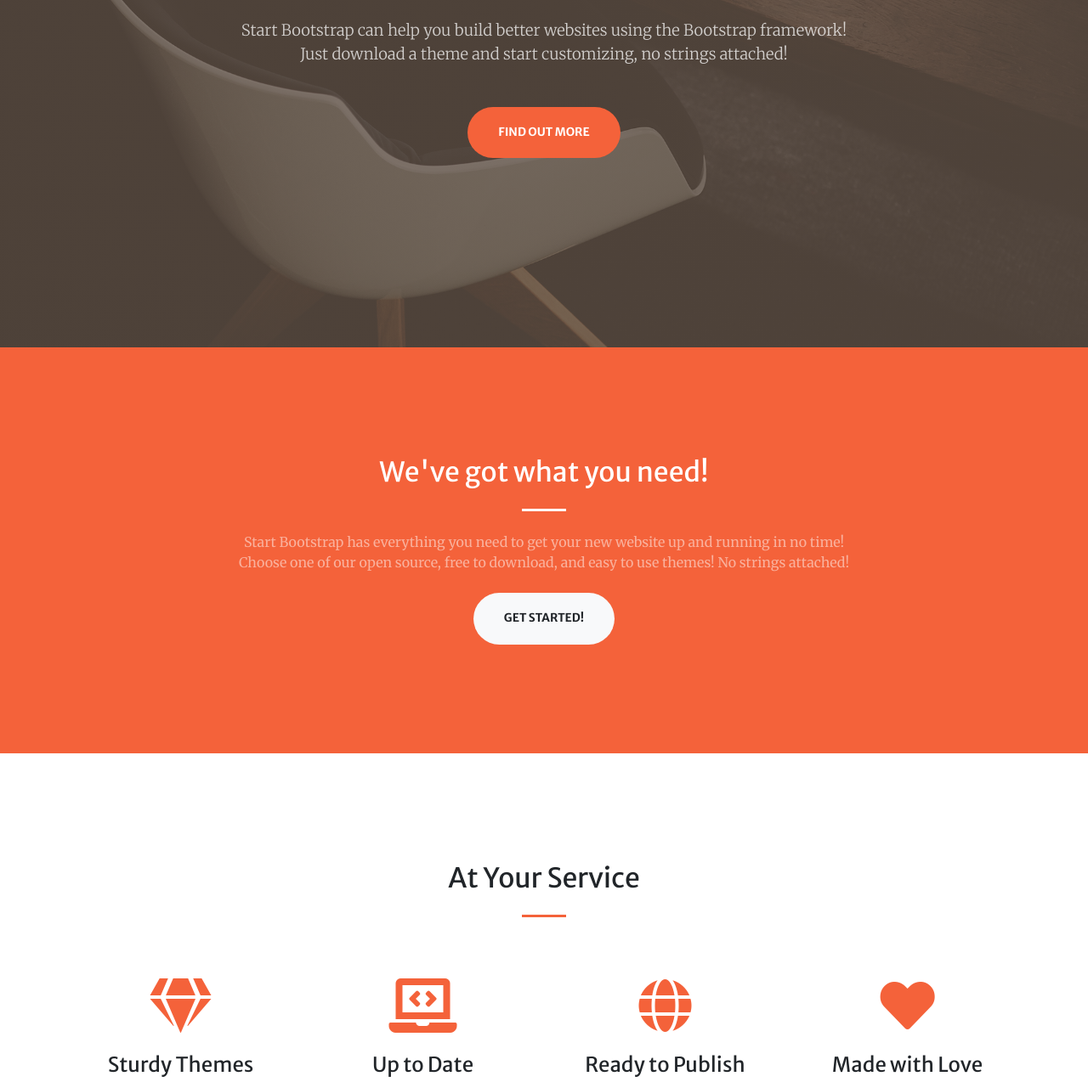
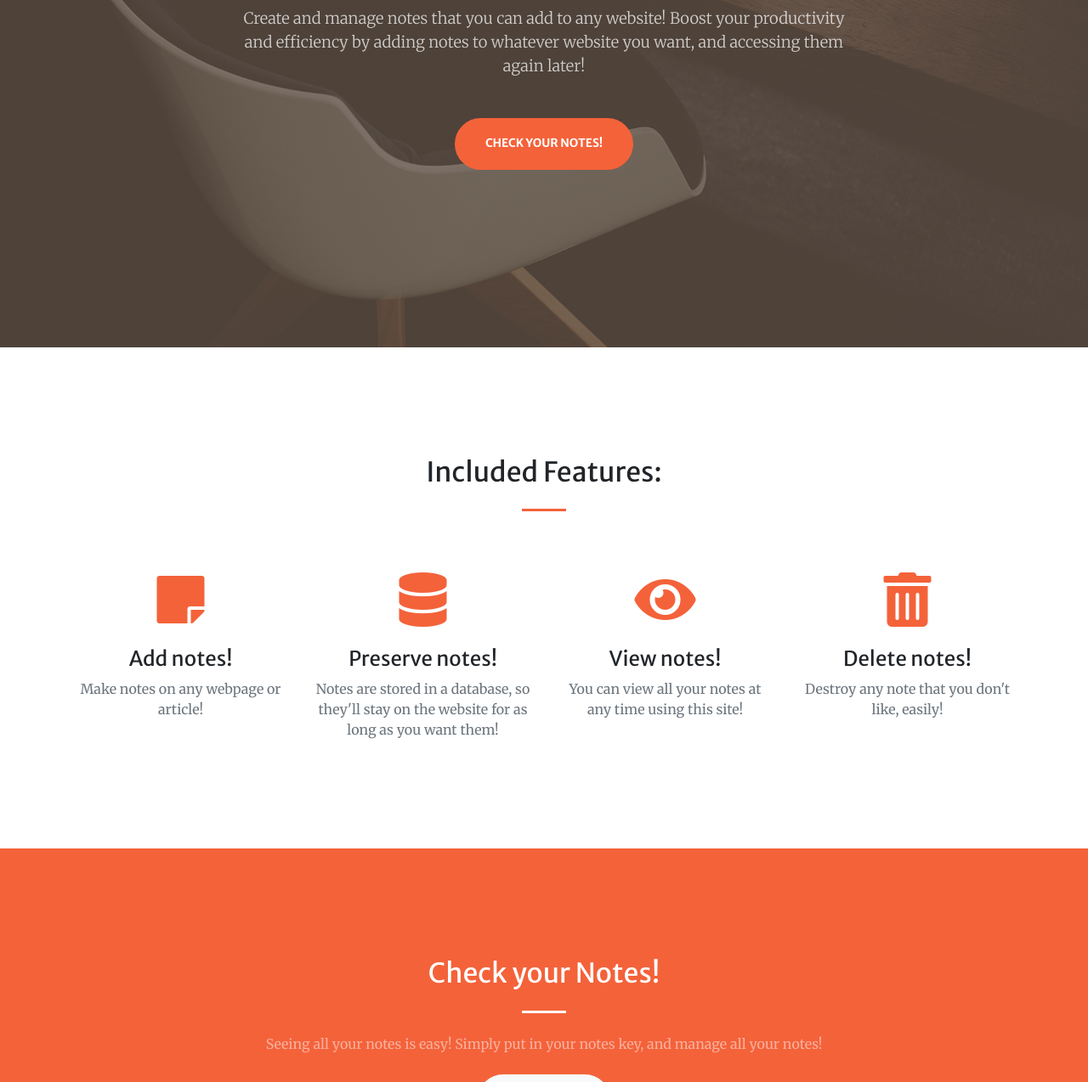
Before and after one commit to beepboop271/mhacks-12, a website with bundled scripts: page HTML Template/index.html in a window 1280 px wide. Shown: the part 391-1665 px from the top of the page at 85% size. Built offline with nearby package versions, Linux system fonts and the light colour scheme.

Commit message:
made index.html more like our stuff

```diff
--- a/HTML Template/index.html
+++ b/HTML Template/index.html
@@ -2,13 +2,12 @@
 <html lang="en">
 
 <head>
-
   <meta charset="utf-8">
   <meta name="viewport" content="width=device-width, initial-scale=1, shrink-to-fit=no">
   <meta name="description" content="">
   <meta name="author" content="">
 
-  <title>Creative - Start Bootstrap Theme</title>
+  <title>MHacks12</title>
 
   <!-- Font Awesome Icons -->
   <link href="vendor/fontawesome-free/css/all.min.css" rel="stylesheet" type="text/css">
@@ -22,7 +21,6 @@
 
   <!-- Theme CSS - Includes Bootstrap -->
   <link href="css/creative.min.css" rel="stylesheet">
-
 </head>
 
 <body id="page-top">
@@ -30,30 +28,33 @@
   <!-- Navigation -->
   <nav class="navbar navbar-expand-lg navbar-light fixed-top py-3" id="mainNav">
     <div class="container">
-      <a class="navbar-brand js-scroll-trigger" href="#page-top">Start Bootstrap</a>
+      <a class="navbar-brand js-scroll-trigger" href="#page-top">MHacks12</a>
       <button class="navbar-toggler navbar-toggler-right" type="button" data-toggle="collapse" data-target="#navbarResponsive" aria-controls="navbarResponsive" aria-expanded="false" aria-label="Toggle navigation">
         <span class="navbar-toggler-icon"></span>
       </button>
       <div class="collapse navbar-collapse" id="navbarResponsive">
         <ul class="navbar-nav ml-auto my-2 my-lg-0">
           <li class="nav-item">
-            <a class="nav-link js-scroll-trigger" href="#about">About</a>
+            <a class="nav-link js-scroll-trigger" href="#info">Info</a>
           </li>
           <li class="nav-item">
-            <a class="nav-link js-scroll-trigger" href="#services">Services</a>
+            <a class="nav-link js-scroll-trigger" href="#notes">Check Notes</a>
           </li>
           <li class="nav-item">
-            <a class="nav-link js-scroll-trigger" href="#portfolio">Portfolio</a>
+            <a class="nav-link js-scroll-trigger" href="#get">Get The App!</a>
           </li>
+          <!--
           <li class="nav-item">
             <a class="nav-link js-scroll-trigger" href="#contact">Contact</a>
           </li>
+          -->
         </ul>
       </div>
     </div>
   </nav>
 
-  <!-- Masthead -->
+  <!-- Info Section, also masthead-->
+  <section id="info">
     <header class="masthead">
       <div class="container h-100">
         <div class="row h-100 align-items-center justify-content-center text-center">
@@ -62,66 +63,80 @@
             <hr class="divider my-4">
           </div>
           <div class="col-lg-8 align-self-baseline">
-          <p class="text-white-75 font-weight-light mb-5">Start Bootstrap can help you build better websites using the Bootstrap framework! Just download a theme and start customizing, no strings attached!</p>
-          <a class="btn btn-primary btn-xl js-scroll-trigger" href="#about">Find Out More</a>
+            <p class="text-white-75 font-weight-light mb-5">Create and manage notes that you can add to any website! Boost your productivity and efficiency by adding notes to whatever website you want, and accessing them again later!</p>
+            <a class="btn btn-primary btn-xl js-scroll-trigger" href="#notes">Check your notes!</a>
           </div>
         </div>
       </div>
     </header>
-
-  <!-- About Section -->
-  <section class="page-section bg-primary" id="about">
-    <div class="container">
-      <div class="row justify-content-center">
-        <div class="col-lg-8 text-center">
-          <h2 class="text-white mt-0">We've got what you need!</h2>
-          <hr class="divider light my-4">
-          <p class="text-white-50 mb-4">Start Bootstrap has everything you need to get your new website up and running in no time! Choose one of our open source, free to download, and easy to use themes! No strings attached!</p>
-          <a class="btn btn-light btn-xl js-scroll-trigger" href="#services">Get Started!</a>
-        </div>
-      </div>
-    </div>
   </section>
 
-  <!-- Services Section -->
-  <section class="page-section" id="services">
+  <!-- Features Section-->
+  <section class="page-section" id="features">
     <div class="container">
-      <h2 class="text-center mt-0">At Your Service</h2>
+      <h2 class="text-center mt-0">Included Features:</h2>
       <hr class="divider my-4">
       <div class="row">
         <div class="col-lg-3 col-md-6 text-center">
           <div class="mt-5">
-            <i class="fas fa-4x fa-gem text-primary mb-4"></i>
-            <h3 class="h4 mb-2">Sturdy Themes</h3>
-            <p class="text-muted mb-0">Our themes are updated regularly to keep them bug free!</p>
+            <i class="fas fa-4x fa-sticky-note text-primary mb-4"></i>
+            <h3 class="h4 mb-2">Add notes!</h3>
+            <p class="text-muted mb-0">Make notes on any webpage or article!</p>
           </div>
         </div>
         <div class="col-lg-3 col-md-6 text-center">
           <div class="mt-5">
-            <i class="fas fa-4x fa-laptop-code text-primary mb-4"></i>
-            <h3 class="h4 mb-2">Up to Date</h3>
-            <p class="text-muted mb-0">All dependencies are kept current to keep things fresh.</p>
+            <i class="fas fa-4x fa-database text-primary mb-4"></i>
+            <h3 class="h4 mb-2">Preserve notes!</h3>
+            <p class="text-muted mb-0">Notes are stored in a database, so they'll stay on the website for as long as you want them!</p>
           </div>
         </div>
         <div class="col-lg-3 col-md-6 text-center">
           <div class="mt-5">
-            <i class="fas fa-4x fa-globe text-primary mb-4"></i>
-            <h3 class="h4 mb-2">Ready to Publish</h3>
-            <p class="text-muted mb-0">You can use this design as is, or you can make changes!</p>
+            <i class="fas fa-4x fa-eye text-primary mb-4"></i>
+            <h3 class="h4 mb-2">View notes!</h3>
+            <p class="text-muted mb-0">You can view all your notes at any time using this site!</p>
           </div>
         </div>
         <div class="col-lg-3 col-md-6 text-center">
           <div class="mt-5">
-            <i class="fas fa-4x fa-heart text-primary mb-4"></i>
-            <h3 class="h4 mb-2">Made with Love</h3>
-            <p class="text-muted mb-0">Is it really open source if it's not made with love?</p>
+            <i class="fas fa-4x fa-trash-alt text-primary mb-4"></i>
+            <h3 class="h4 mb-2">Delete notes!</h3>
+            <p class="text-muted mb-0">Destroy any note that you don't like, easily!</p>
           </div>
         </div>
       </div>
     </div>
   </section>
 
-  <!-- Portfolio Section -->
+  <!-- Notes Section -->
+  <section class="page-section bg-primary" id="notes">
+    <div class="container">
+      <div class="row justify-content-center">
+        <div class="col-lg-8 text-center">
+          <h2 class="text-white mt-0">Check your Notes!</h2>
+          <hr class="divider light my-4">
+          <p class="text-white-50 mb-4">Seeing all your notes is easy! Simply put in your notes key, and manage all your notes!</p>
+          <a class="btn btn-light btn-xl js-scroll-trigger" href="#get">View Notes</a>
+        </div>
+      </div>
+    </div>
+  </section>
+
+  <section class="page-section" id="get">
+    <div class="container">
+      <div class="row justify-content-center">
+        <div class="col-lg-8 text-center">
+          <h2 class="h4 mt-0">Get the App!</h3>
+          <hr class="divider my-4">
+          <p class="text-muted">We use a chrome extension to edit everything! You can get the chrome extension by clicking the button below!</p>
+          <a class="btn btn-primary" target="_blank" href="http://www.iscaliforniaonfire.com">Get the extension!</a>
+        </div>
+      </div>
+    </div>
+  </section>
+
+  <!--  Portfolio Section
   <section id="portfolio">
     <div class="container-fluid p-0">
       <div class="row no-gutters">
@@ -207,7 +222,7 @@
     </div>
   </section>
 
-  <!-- Call to Action Section -->
+   Call to Action Section
   <section class="page-section bg-dark text-white">
     <div class="container text-center">
       <h2 class="mb-4">Free Download at Start Bootstrap!</h2>
@@ -215,7 +230,7 @@
     </div>
   </section>
 
-  <!-- Contact Section -->
+   Contact Section
   <section class="page-section" id="contact">
     <div class="container">
       <div class="row justify-content-center">
@@ -232,17 +247,18 @@
         </div>
         <div class="col-lg-4 mr-auto text-center">
           <i class="fas fa-envelope fa-3x mb-3 text-muted"></i>
-          <!-- Make sure to change the email address in anchor text AND the link below! -->
+           Make sure to change the email address in anchor text AND the link below!
           <a class="d-block" href="mailto:contact@yourwebsite.com">contact@yourwebsite.com</a>
         </div>
       </div>
     </div>
   </section>
+  -->
 
   <!-- Footer -->
   <footer class="bg-light py-5">
     <div class="container">
-      <div class="small text-center text-muted">Copyright &copy; 2019 - Start Bootstrap</div>
+      <div class="small text-center text-muted">Copyright &copy; 2019 - MHacks12</div>
     </div>
   </footer>
 
@@ -256,7 +272,6 @@
 
   <!-- Custom scripts for this template -->
   <script src="js/creative.min.js"></script>
-
 </body>
 
 </html>
```
Lines whose indentation alone changed are shown as unchanged.
